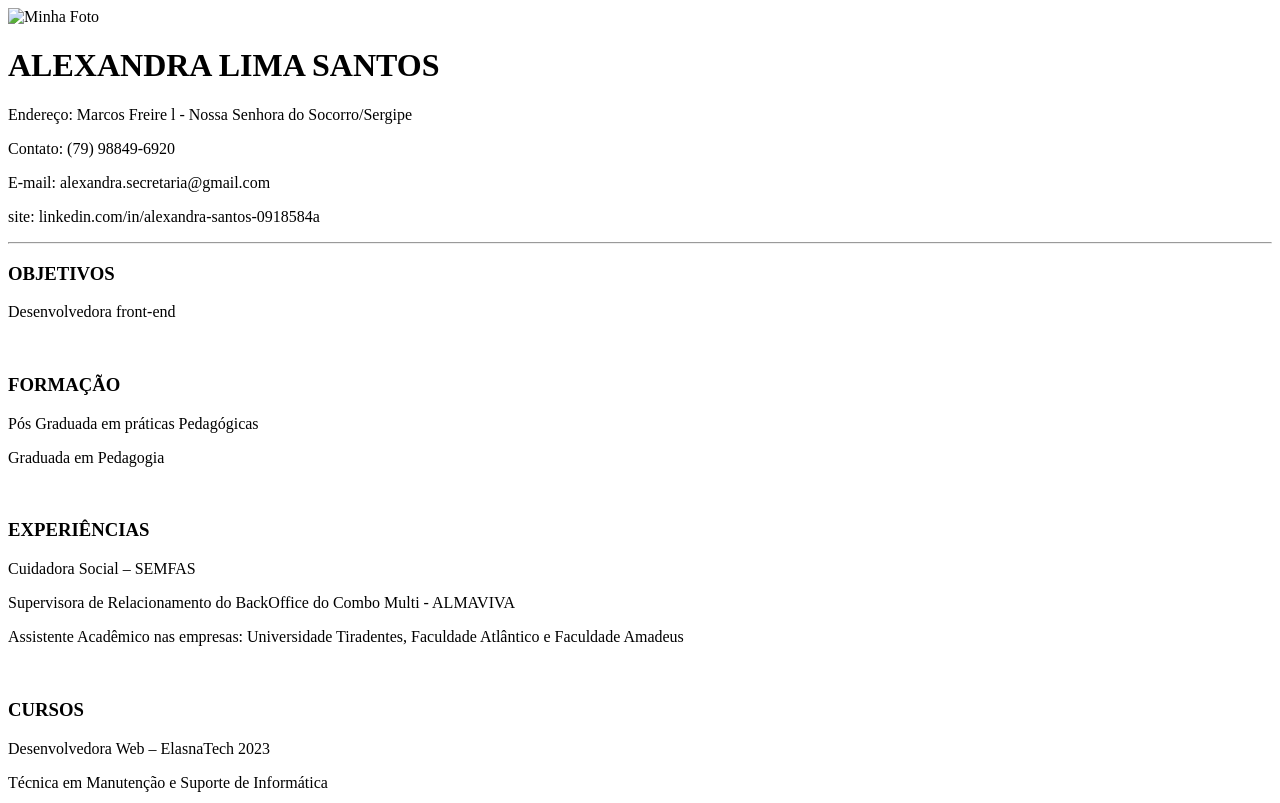
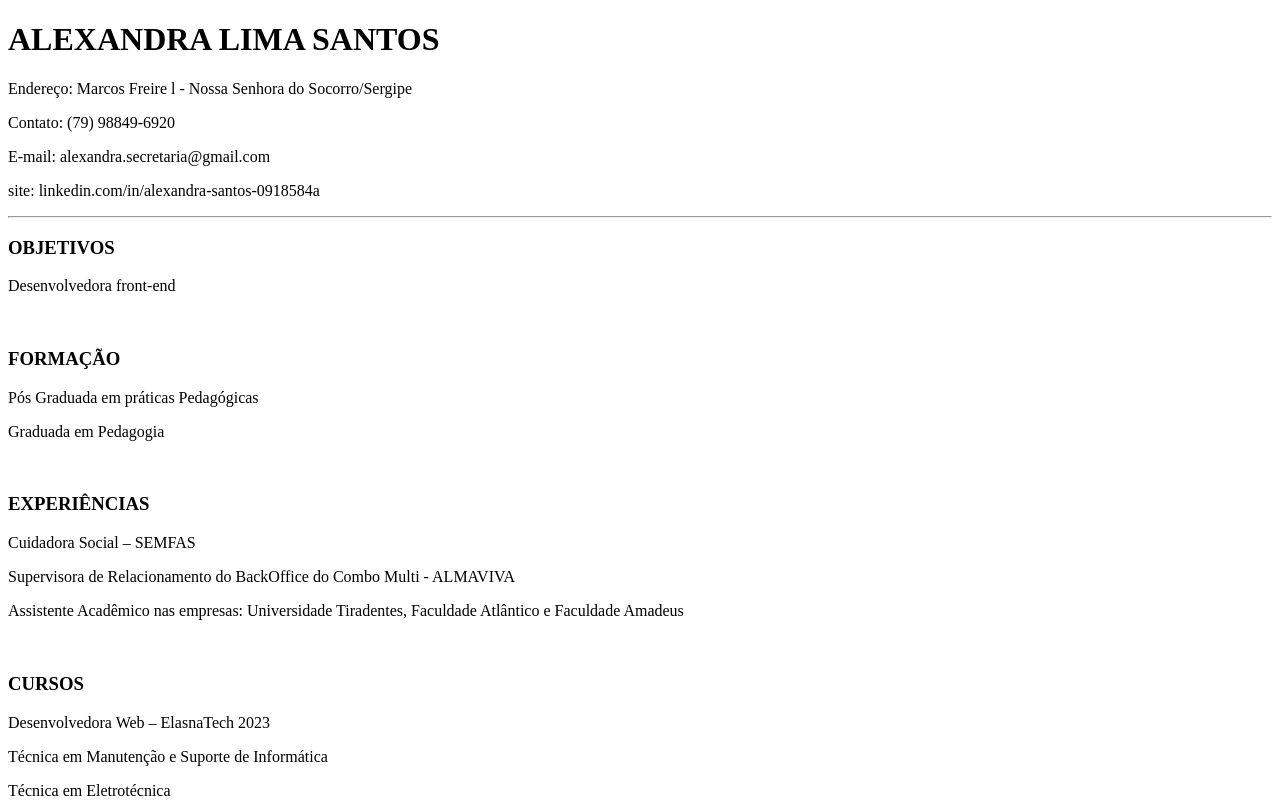
Before and after one commit to ALS-1971/curriculo, a plain HTML site: page index.html in a window 1280 px wide. Shown: the top 803 px of the page. Drawn offline with Linux system fonts and the light colour scheme.

Commit message:
Update index.html
Foi excluída a imagem por não ser um item obrigatório do currículo.

```diff
--- a/index.html
+++ b/index.html
@@ -5,7 +5,6 @@
 
 </head>
 <body>
-<img src="C:\Users\Alexandra\ElasNaTech\Projetos\projeto1\Imagem.jpg"" alt="Minha Foto">
 
 <h1>ALEXANDRA LIMA SANTOS</h1>
 
```
